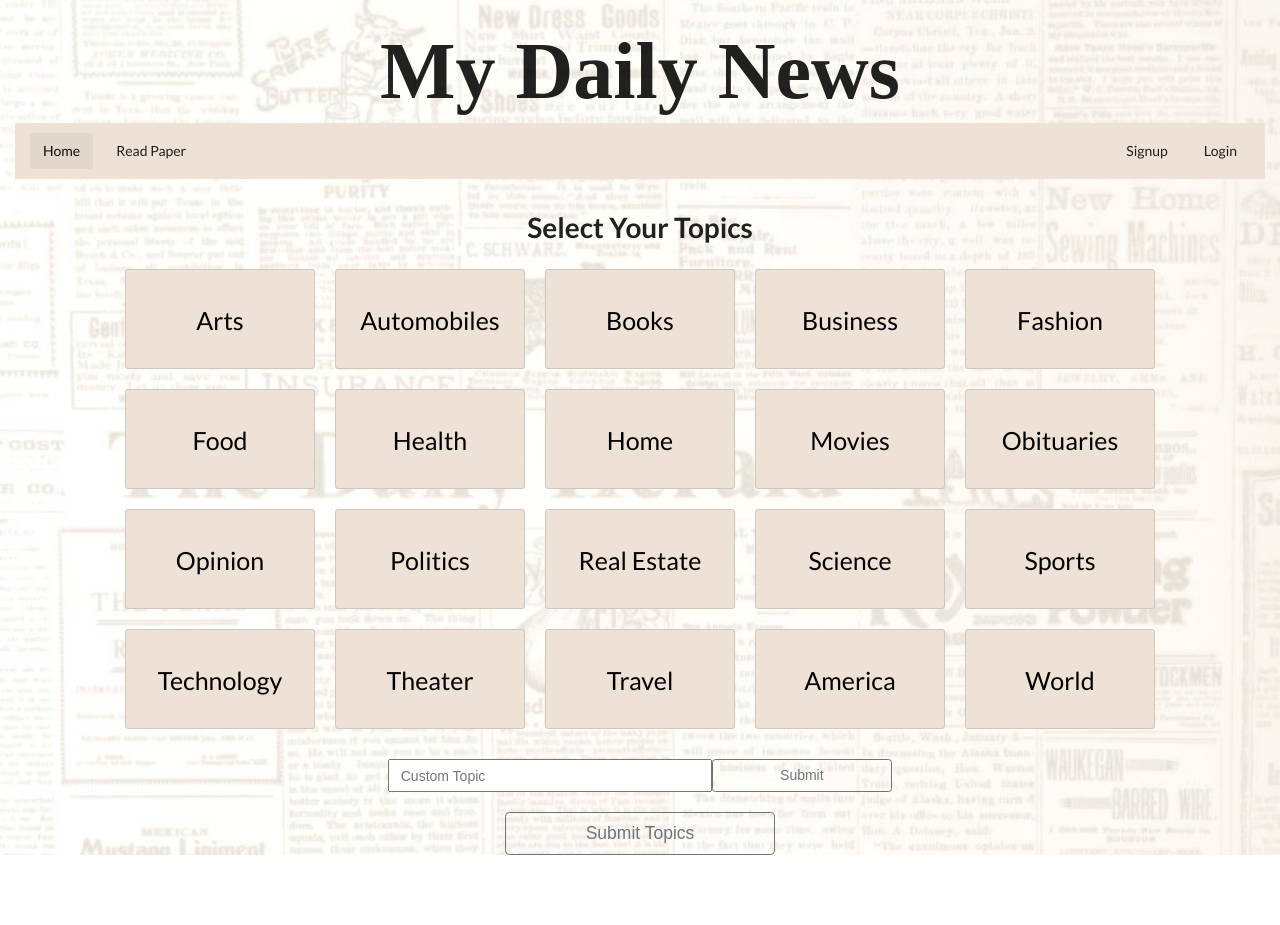
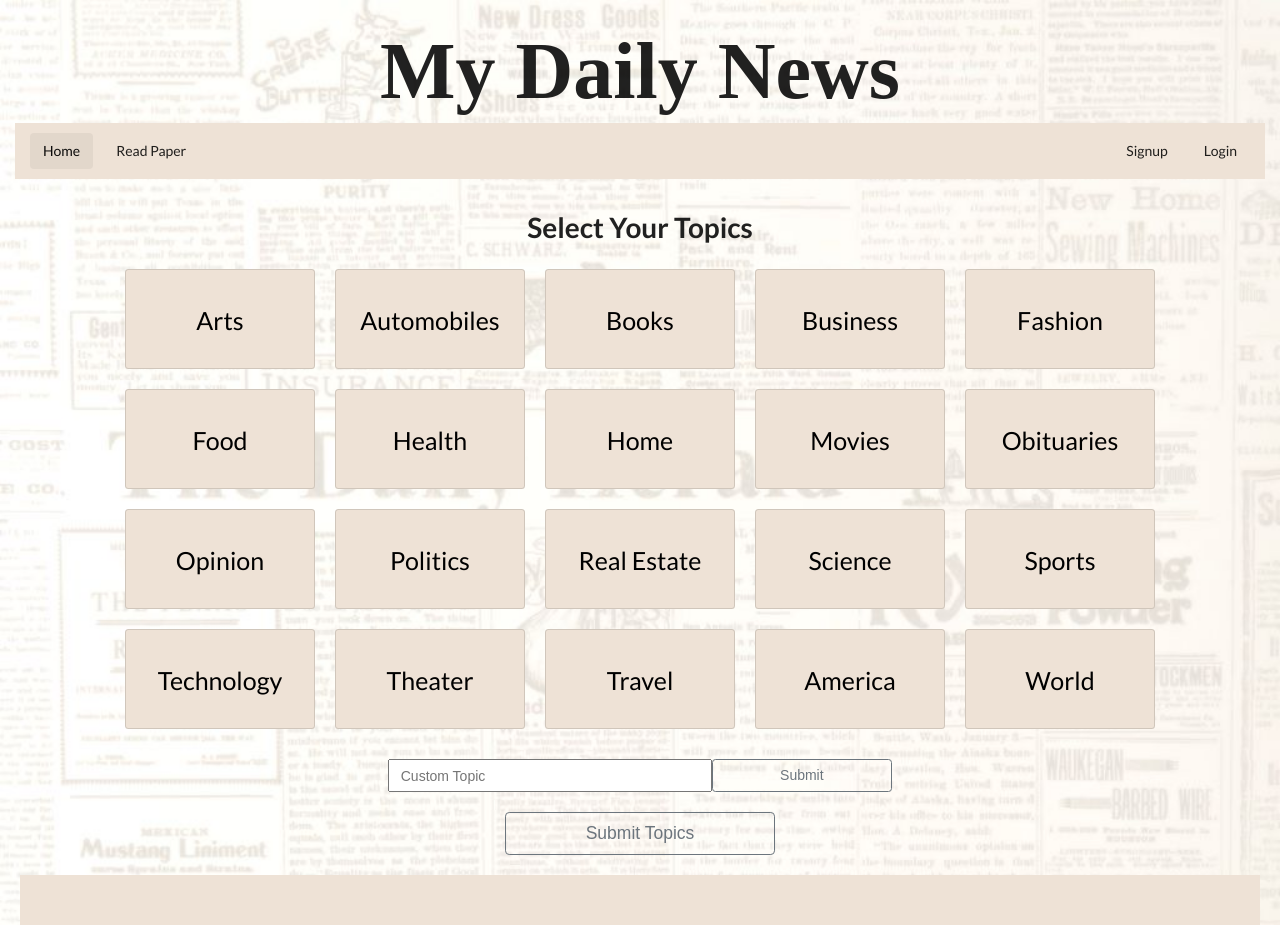
Before and after one commit to danajackson2/newspaper-app-frontend, a React (Create React App) app: page / in a window 1280 px wide. Before the commit the page ends 855 px from the top, so only its background shows below. Built offline with nearby package versions, Linux system fonts and the light colour scheme; a web font is replaced by a local one.

Commit message:
few design things

```diff
--- a/src/App.css
+++ b/src/App.css
@@ -39,3 +39,14 @@
   font-family: 'Pirata One', cursive;
   margin: 0px;
 }
+
+#footer {
+  left:0;
+  bottom:0;
+  width: 100%;
+  background-color:#eee2d6;
+  text-align:center;
+  margin-top:1rem;
+  padding:1rem;
+  height:50px;
+}
--- a/src/App.js
+++ b/src/App.js
@@ -3,7 +3,6 @@ import Navbar from './components/Navbar'
 import React from 'react'
 import ShowContainer from './containers/ShowContainer'
 import CreateContainer from './containers/CreateContainer'
-import Footer from './components/Footer'
 import { Route } from 'react-router-dom'
 class App extends React.Component {
   state = {
@@ -21,7 +20,7 @@ class App extends React.Component {
         <Navbar />
         <Route exact path="/" render={() => <CreateContainer setSelectedPaper={this.setSelectedPaper}/>} />
         <Route exact path="/papers" render={(routerProps) => <ShowContainer routerProps={routerProps} paper={this.state.selectedPaper} setSelectedPaper={this.setSelectedPaper}/>} />
-        {/* <Footer /> */}
+        <div id={'footer'}></div>
       </div>
     )
   }
--- a/src/components/Footer.js
+++ /dev/null
@@ -1,7 +0,0 @@
-import React from 'react'
-
-function Footer(){
-    return(<div style={{position:'fixed', left:'0', bottom:'0', width:'100%', backgroundColor:'#edf4ff', textAlign:'center', marginTop:'1rem', padding:'1rem'}}>Newspaper App</div>)
-}
-
-export default Footer
--- a/src/components/SideBarPaper.js
+++ b/src/components/SideBarPaper.js
@@ -1,6 +1,7 @@
 import React from 'react'
 
 class SideBarPaper extends React.Component {
+
   render() {
     return (
       <div className="allPapers" onClick={() => this.props.setSelectedPaper(this.props.paper)}>
--- a/src/components/ViewArticleChoice.js
+++ b/src/components/ViewArticleChoice.js
@@ -3,7 +3,7 @@ import React from 'react'
 function ViewArticleChoice({articles, currentView, changeCurrent}){
     return (
         <div className={'container'} style={{padding: '10px'}}>
-            <div class='row'>
+            <div className='row'>
                 <button style={{height: '40px', alignSelf:'center'}} className={"btn-outline-secondary btn btn-lg col-1"} onClick={() => changeCurrent('down')}>⬅</button>
                 <div className={'col-10'} style={{borderColor: 'black', borderStyle:'solid', borderWidth:'1px', borderRadius:'3px', height:'260px',padding: '5px', backgroundColor:'#eee2d6'}}>
                     <h4>{articles[currentView].title}</h4>
--- a/src/containers/CreateContainer.js
+++ b/src/containers/CreateContainer.js
@@ -34,6 +34,7 @@ class CreateContainer extends React.Component {
         this.setState({topics: [this.state.custom, ...this.state.topics]})
       }
       this.selectTopic(this.state.custom)
+      document.getElementById('customInput').value = ''
     }
 
     setCustom = (word) => {
--- a/src/containers/SideBar.js
+++ b/src/containers/SideBar.js
@@ -12,9 +12,9 @@ class SideBar extends React.Component {
     return (
       <div className="col-sm-3" id="sideBar">
           <h2>All Papers</h2>
-            <div class="form-inline">
-              <input class="form-control mr-sm-2" type="text" placeholder="Search friends/papers..."/>
-              <i class="search icon" onClick={this.props.searchPapers}></i>
+            <div className="form-inline">
+              <input className="form-control mr-sm-2" type="text" placeholder="Search friends/papers..."/>
+              <i className="search icon" onClick={this.props.searchPapers}></i>
             </div>
           <div className="allPapers">
             {this.props.papers.map(paper => < SideBarPaper paper={paper} setSelectedPaper={this.props.setSelectedPaper}/>)}
--- a/src/containers/TopicsContainer.js
+++ b/src/containers/TopicsContainer.js
@@ -13,9 +13,8 @@ class TopicsContainer extends React.Component {
               {this.props.topics.map(t => <TopicCard topic={t} selectTopic={this.props.selectTopic} selectedTopics={this.props.selectedTopics}/>)}
             </div>
             <div className='row justify-content-center' style={{margin:'20px'}}>
-                <input style={{width:'30%'}} className='col-4' placeholder='Custom Topic' onChange={(e) => this.props.setCustom(e.target.value)}></input>
-                <button className='btn-outline-secondary btn col-2' onClick={
-                  this.props.addToTopics}>Submit</button>
+                <input id={'customInput'} style={{width:'30%'}} className='col-4' placeholder='Custom Topic' onChange={(e) => this.props.setCustom(e.target.value)}></input>
+                <button className='btn-outline-secondary btn col-2' onClick={this.props.addToTopics}>Submit</button>
             </div>
             <div className='row justify-content-center' style={{margin:'20px'}}>
               <button className='btn-outline-secondary btn btn-lg col-3' onClick={this.props.articleShow}>Submit Topics</button>
```
Also changed, not shown: src/components/PaperList.js (deleted, +0 -13 lines).
